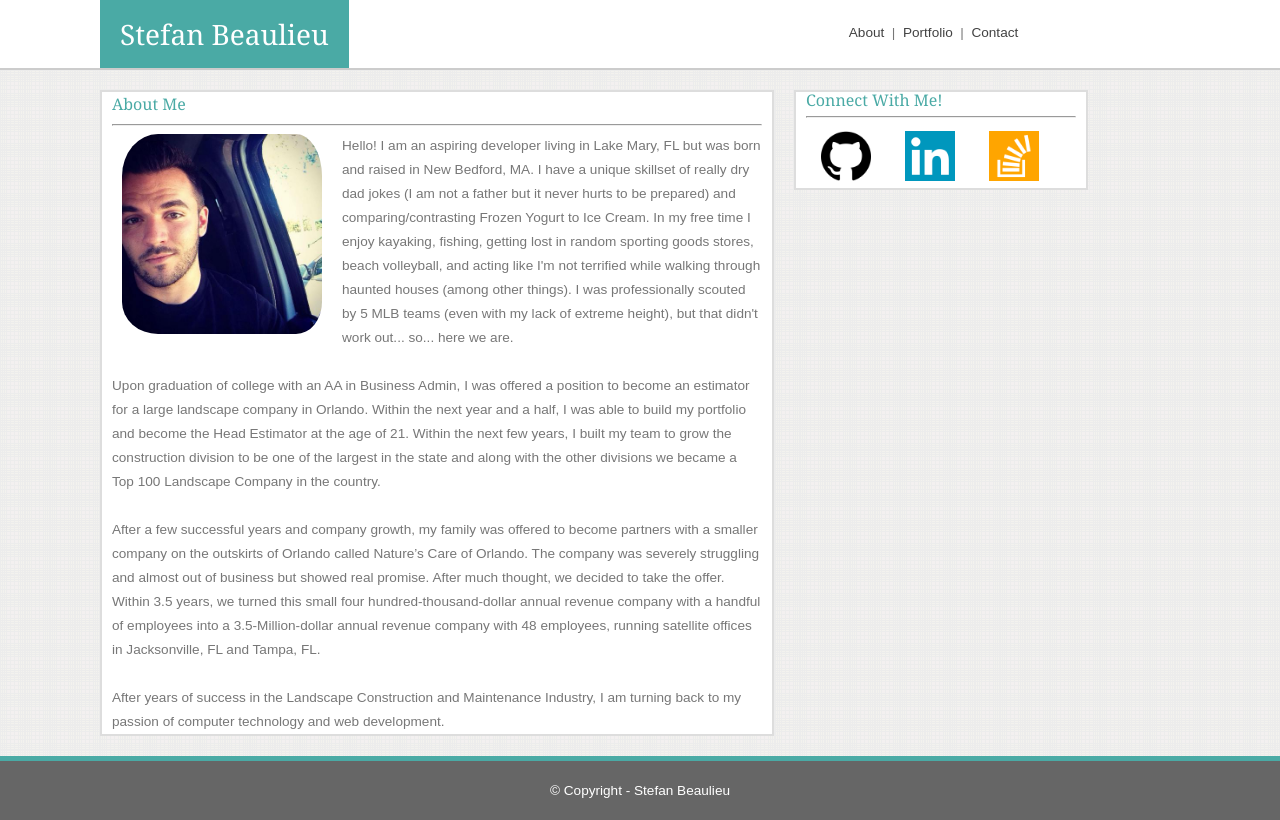
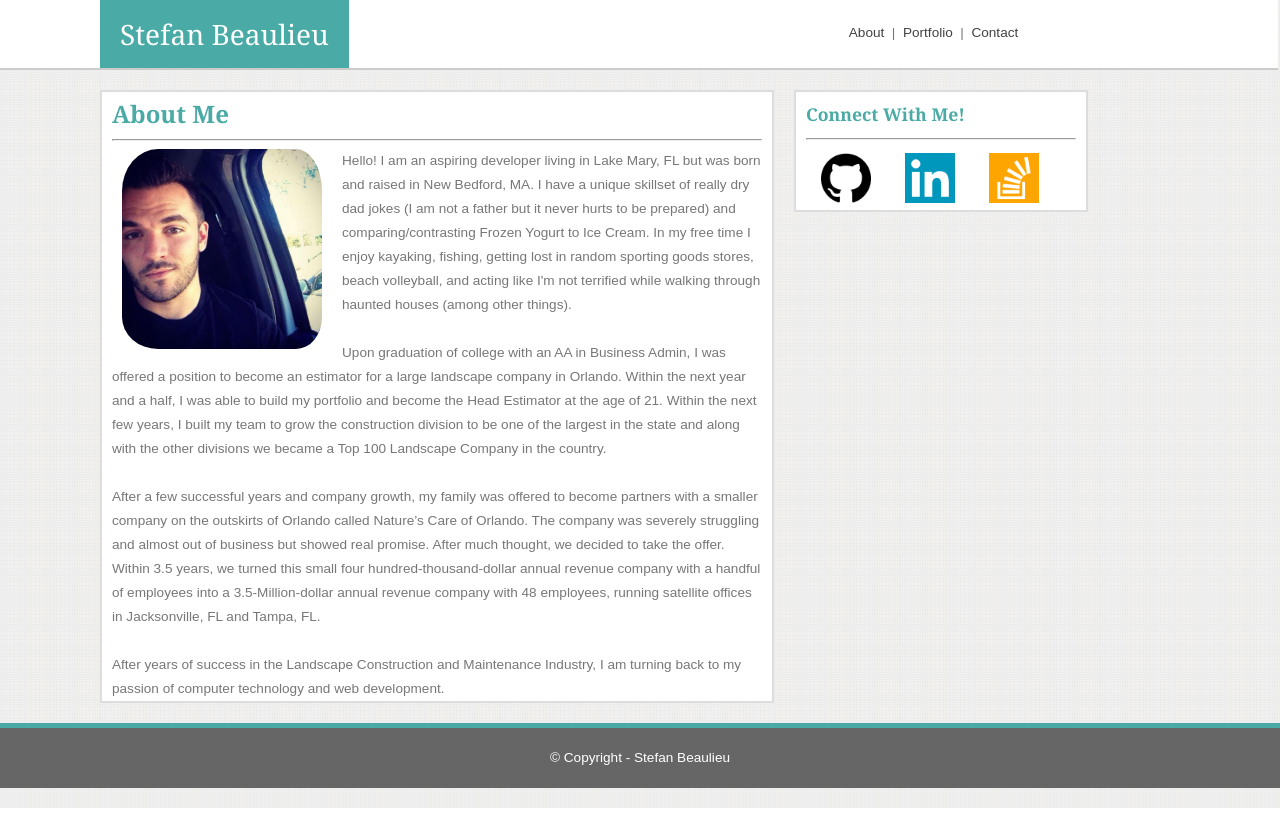
Before and after one commit to stefanbeaulieu/Basic-Portfolio, a PHP site: page /contact.html in a window 1280 px wide; the page is wider, and only the part inside the window is pictured. Shown: the top 820 px of that part. Run offline with PHP 8.4, Linux system fonts and the light colour scheme.

Commit message:
Pages Before Float Footer

```diff
--- a/assets/css/style.css
+++ b/assets/css/style.css
@@ -21,7 +21,7 @@ header {
 	border-bottom: 2px solid #ccc;
 	padding-left: 100px;
 	margin: 0;
-	width: 100%;
+	width: 92%;
 }
 
 footer {
@@ -73,7 +73,7 @@ h1 {
 
 .sub_heading_2 {
 	font-size: 1.1em;
-	padding: 10px 0 5px 0;
+	padding: 14px 0 6px 0;
 	font-weight: bold;
 }
 
--- a/contact.html
+++ b/contact.html
@@ -27,8 +27,8 @@
 <!-- Bio Section   -->
 	<div class="container">
 		<section class="main-bio">
-			<div class="sub-heading">
-				<h2>About Me</h2>
+			<div>
+				<h2 class="sub_heading_1">About Me</h2>
 			</div>
 
 			<hr>
@@ -36,7 +36,7 @@
 			<p>
 				<img src="assets/images/headshot.jpeg" alt="Headshot Photo" id="headshot" />
 
-				Hello! I am an aspiring developer living in Lake Mary, FL but was born and raised in New Bedford, MA.  I have a unique skillset of really dry dad jokes (I am not a father but it never hurts to be prepared) and comparing/contrasting Frozen Yogurt to Ice Cream.  In my free time I enjoy kayaking, fishing, getting lost in random sporting goods stores, beach volleyball, and acting like I'm not terrified while walking through haunted houses (among other things).  I was professionally scouted by 5 MLB teams (even with my lack of extreme height), but that didn't work out... so... here we are.
+				Hello! I am an aspiring developer living in Lake Mary, FL but was born and raised in New Bedford, MA.  I have a unique skillset of really dry dad jokes (I am not a father but it never hurts to be prepared) and comparing/contrasting Frozen Yogurt to Ice Cream.  In my free time I enjoy kayaking, fishing, getting lost in random sporting goods stores, beach volleyball, and acting like I'm not terrified while walking through haunted houses (among other things).
 			</p>
 			<br>
 			<p>
@@ -53,20 +53,22 @@
 		</section>
 	</div>
 
-	<!-- RIGHT MENU SECTION -->
+<!-- RIGHT MENU SECTION -->
 
 	<section class="right-menu">
 
-		<h2>Connect With Me!</h2>
+		<h2 class="sub_heading_2">Connect With Me!</h2>
 
 		<hr>
 
-		<!-- Thumbnails for Images-->
-		<img src="assets/images/github_thumb.png" alt="GitHub Thumb" class="thumb" />
-		<img src="assets/images/linkedin_thumb.png" alt="LinkedIn Thumb" class="thumb" />
-		<img src="assets/images/stackoverflow_thumb.png" alt="StackOverflow Thumb" class="thumb" />
+	<!-- Thumbnails for Images-->
+
+		<a href="https://github.com/stefanbeaulieu" target="_blank"><img src="assets/images/github_thumb.png" alt="GitHub Thumb" class="thumb" /></a>
+		<a href="https://www.linkedin.com/in/stefan-beaulieu-185b0b2a" target="_blank"><img src="assets/images/linkedin_thumb.png" alt="LinkedIn Thumb" class="thumb" /></a>
+		<a href="http://stackoverflow.com/users/6781316/stefan-beaulieu?tab=profile" target="_blank"><img src="assets/images/stackoverflow_thumb.png" alt="StackOverflow Thumb" class="thumb" /></a>
 
 	</section>
+
 <!-- Footer Section -->
 	<footer>
 		<p id="footer">&copy; Copyright - Stefan Beaulieu</p>
```
Also changed, not shown: portfolio.html (+11 -9 lines).
